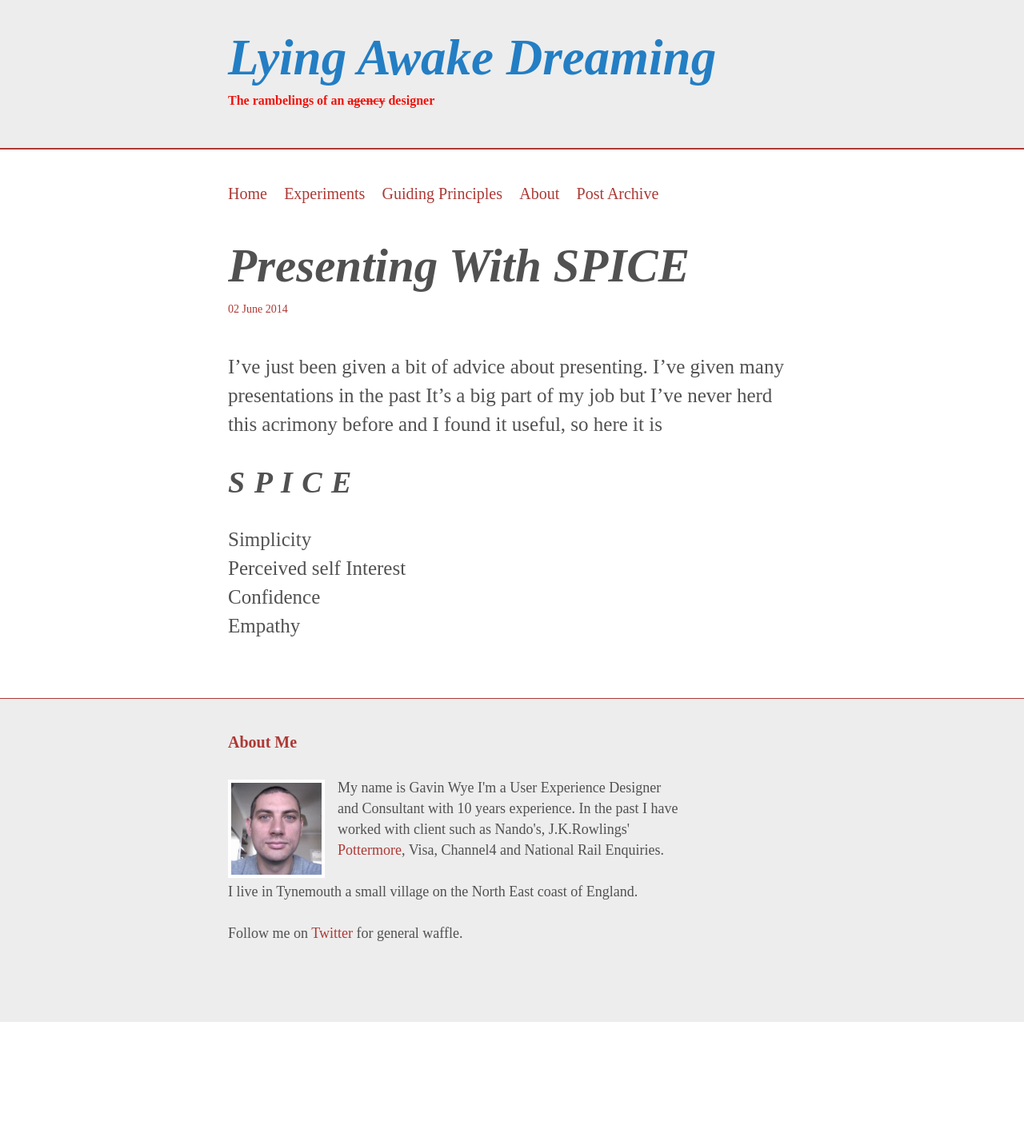
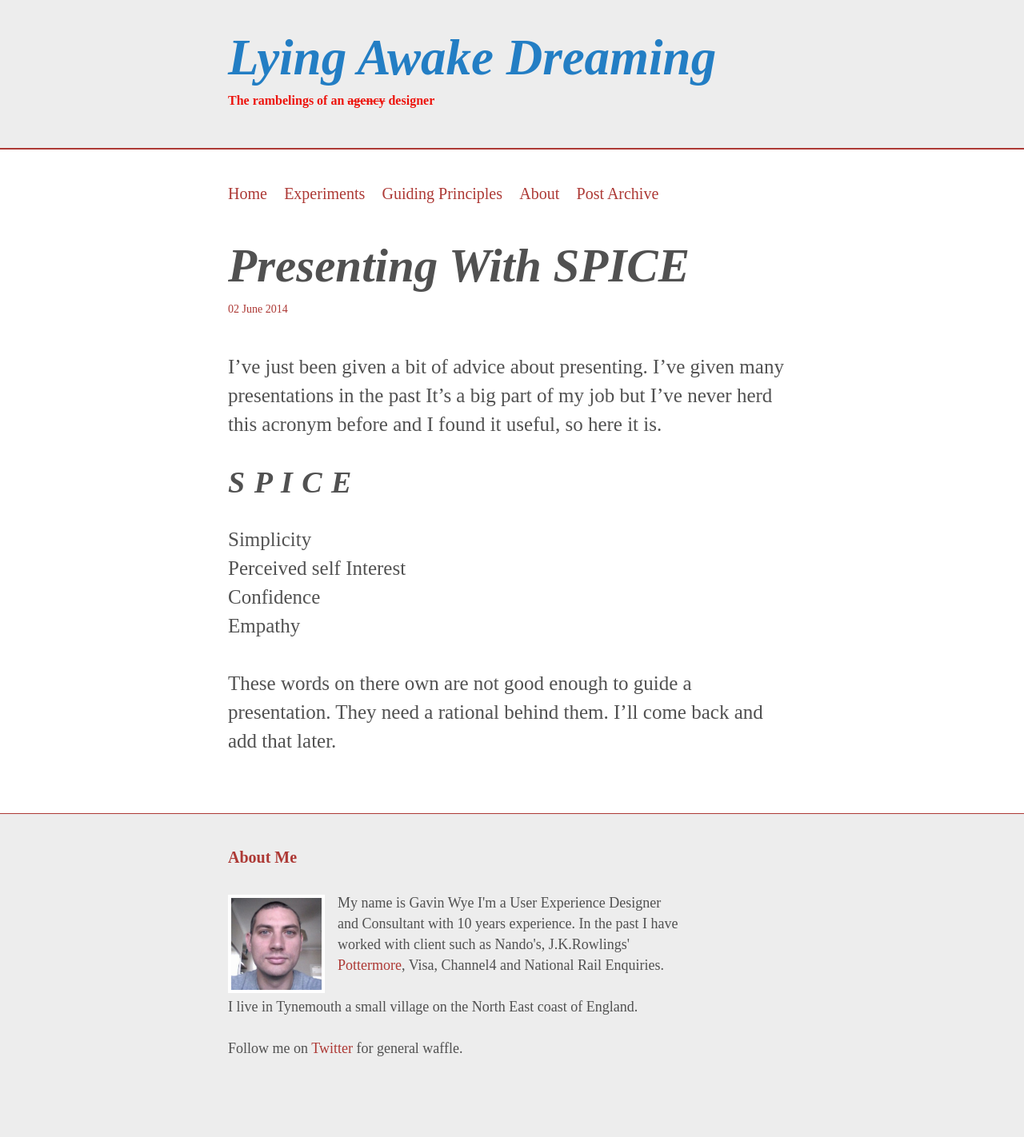
Before and after one commit to gavinwye/gavinwye, a Jekyll site: the page built from index.html, in a window 1280 px wide. Shown: the whole page at 80% size. Built offline with Jekyll 4.4.1, drawn with Linux system fonts in a browser that asks for light colours; Markdown is read by kramdown in place of the engine named in the settings; before the commit the page ends 1278 px from its top, so only the background shows below that.

Commit message:
updated latest post

```diff
--- a/_posts/2014-06-02-presenting-with-spice.markdown
+++ b/_posts/2014-06-02-presenting-with-spice.markdown
@@ -6,7 +6,7 @@
 published: true
 ---
 
-I've just been given a bit of advice about presenting. I've given many presentations in the past It's a big part of my job but I've never herd this acrimony before and I found it useful, so here it is
+I've just been given a bit of advice about presenting. I've given many presentations in the past It's a big part of my job but I've never herd this acronym before and I found it useful, so here it is.
 
 ## S P I C E
 
@@ -14,3 +14,5 @@
 - Perceived self Interest
 - Confidence
 - Empathy
+
+These words on there own are not good enough to guide a presentation. They need a rational behind them. I'll come back and add that later.
```
Also changed, not shown: 4 other files.
